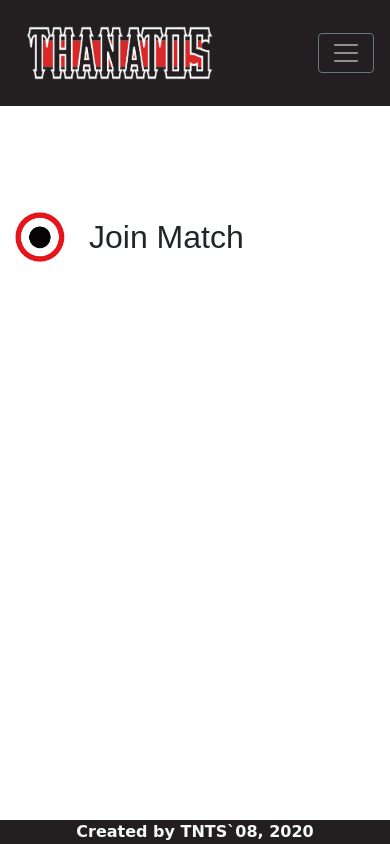
After one commit to unani92/tnts08_django, a Django app: page /calender/ in a window 390 px wide. The commit adds this page. Run offline with Django 3.2, Linux system fonts and the light colour scheme; some libraries are stand-ins or nearby versions; some web fonts are replaced.

```diff
--- a/board/templates/board/detail.html
+++ b/board/templates/board/detail.html
@@ -53,9 +53,6 @@
         </div>
       </div>
       <div class="card-body">
-        <div class="container">
-          <img src="/media/{{board.image}}" alt="">
-        </div>
         <div>
           {{board.content|safe}}
         </div>
--- a/board/templates/board/index.html
+++ b/board/templates/board/index.html
@@ -49,8 +49,8 @@
     </div>
 
     <form action="{% url 'board:search' %}" method="get">
-      <div class="d-flex form-row align-items-center">
-        <div class="col-auto my-1">
+      <div class="d-flex form-row align-items-center select_box">
+        <div class="options col-auto my-1">
           <label class="mr-sm-2 sr-only" for="inlineFormCustomSelect">Preference</label>
           <select name="choose" class="custom-select mr-sm-2" id="inlineFormCustomSelect">
             <option selected>검색기준</option>
@@ -59,7 +59,7 @@
             <option value="content">내용</option>
           </select>
         </div>
-        <div class="col-auto">
+        <div class="search col-auto">
           <label class="sr-only" for="inlineFormInputGroup">Username</label>
           <div class="input-group">
             <div class="input-group-prepend">
--- /dev/null
+++ b/calender/templates/calender/index.html
@@ -0,0 +1,16 @@
+{% extends 'base.html' %}
+{% load bootstrap4 %}
+{% load static %}
+{% block accounts %}
+  <link rel="stylesheet" href="{% static 'stylesheet/style_board.css' %}">
+  <link rel="stylesheet" href="{% static 'stylesheet/calender_style.css' %}">
+{% endblock %}
+{% block content %}
+  <div class="dummy"></div>
+  <div class="container">
+    <div class="d-flex align-items-center">
+      <img class="round_symbol mr-4" src="{% static 'images/round_symbol.jpg' %}" alt="">
+      <h2 class="mb-0">Join Match</h2>
+    </div>
+  </div>
+{% endblock %}
--- a/calender/urls.py
+++ b/calender/urls.py
@@ -2,6 +2,7 @@ from django.urls import path
 from . import views
 app_name = 'calender'
 urlpatterns = [
+    path('',views.index, name='index'),
     path('create/',views.create,name='create'),
     path('<int:pk>/', views.detail,name='detail'),
     path('<int:pk>/joinmatch/',views.joinmatch,name='joinmatch'),
--- a/calender/views.py
+++ b/calender/views.py
@@ -3,6 +3,9 @@ from django.conf import settings
 from .forms import JoinMatchForm, JoinForm
 from .models import JoinMatch, Join, Dismiss
 # Create your views here.
+
+def index(request):
+    return render(request,'calender/index.html')
 
 def create(request):
     if request.method == 'POST':
--- a/static/stylesheet/style_board.css
+++ b/static/stylesheet/style_board.css
@@ -57,3 +57,19 @@ th{
     height: 32px;
     width: 48px;
 }
+p img{
+    width: 100% !important;
+    height: auto !important;
+}
+
+@media (max-width: 400px) {
+    .select_box{
+        width: 360px;
+    }
+    .options{
+        width: 100px;
+    }
+    .search{
+        width: 200px;
+    }
+}
```
Also changed, not shown: board/static/stylesheet/style_board.css (+16 -0 lines).
